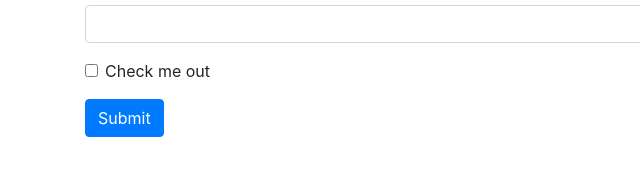
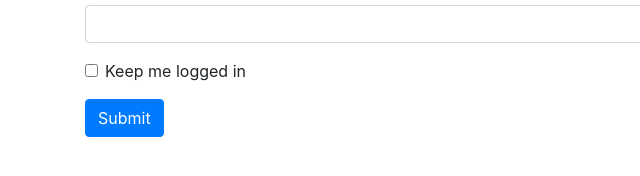
Before and after one commit to Brazenbillygoat/GitGitHubMasterclass, a plain HTML site: page index.html in a window 1280 px wide. Shown: the part 248-424 px from the top of the page, 0-640 px from the left. Drawn offline with nearby package versions, Linux system fonts and the light colour scheme.

Commit message:
adding option to stay logged in

```diff
--- a/index.html
+++ b/index.html
@@ -54,7 +54,7 @@
                 </div>
                 <div class="form-group form-check">
                   <input type="checkbox" class="form-check-input" id="exampleCheck1">
-                  <label class="form-check-label" for="exampleCheck1">Check me out</label>
+                  <label class="form-check-label" for="exampleCheck1">Keep me logged in</label>
                 </div>
                 <button type="submit" class="btn btn-primary">Submit</button>
               </form>
```
